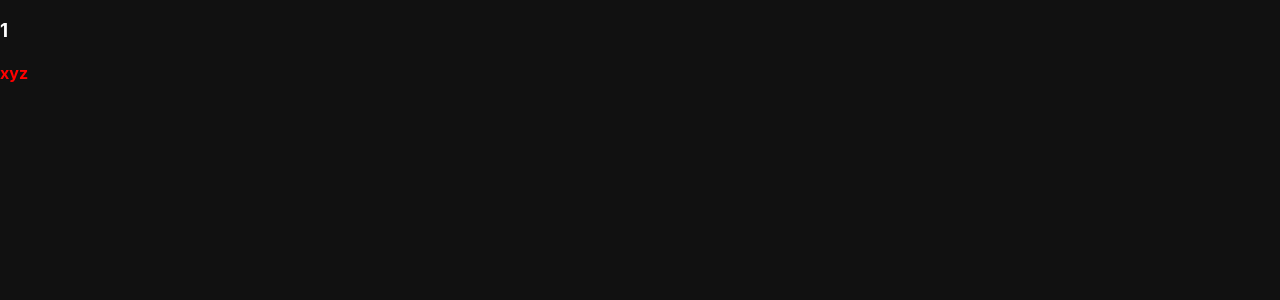
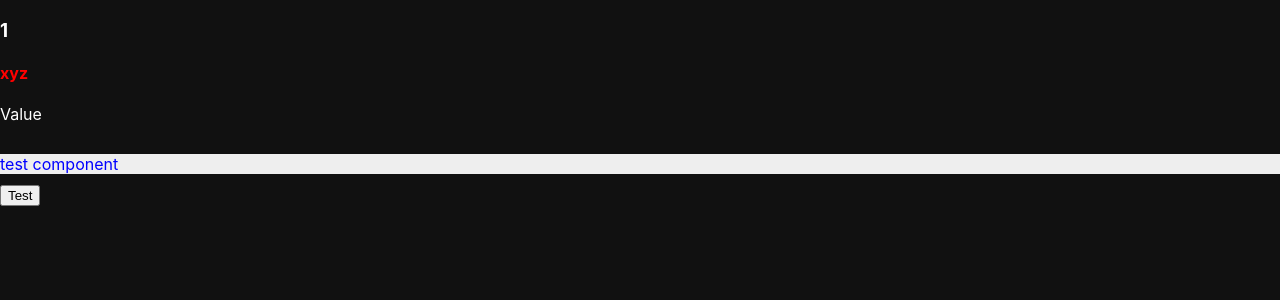
Before and after one commit to lipohong/iBlog, a Next.js app in the folder website/: page /test/1 in a window 1280 px wide. Shown: the top 300 px of the page. Built offline with nearby package versions, Linux system fonts and the light colour scheme.

Commit message:
Add test component for test

```diff
--- /dev/null
+++ b/website/components/TestComponent.tsx
@@ -0,0 +1,52 @@
+import { Component } from 'react';
+
+const style = {
+  value: {
+    marginTop: 20
+  },
+  test: {
+    marginTop: 30,
+    color: 'blue',
+    background: '#eee'
+  }
+}
+
+export class TestComponent extends Component<{ props: object }, { value: string, test: string }> {
+  constructor(props) {
+    super(props);
+    this.state = {
+      value: 'Value',
+      test: 'Test'
+    };
+  }
+
+  componentDidMount() {
+    this.setState({
+      test: 'test component'
+    })
+  }
+
+  componentWillUnmount() {
+  }
+
+  onButtonClick = () => {
+    this.setState({
+      value: 'value component'
+    })
+  }
+
+  render() {
+    const value = this.state.value;
+    const test = this.state.test;
+
+    return (
+      <div>
+        <div style={style.value}>{value}</div>
+        <div style={style.test}>{test}</div>
+        <div style={{marginTop: 10}}>
+          <button onClick={this.onButtonClick}>Test</button>
+        </div>
+      </div>
+    )
+  }
+}
--- a/website/pages/test/[pid].tsx
+++ b/website/pages/test/[pid].tsx
@@ -1,5 +1,8 @@
 import { useEffect, useState } from 'react';
 import { useRouter } from 'next/router';
+
+// components
+import { TestComponent } from '../../components/TestComponent';
 
 
 function TestId() {
@@ -16,6 +19,9 @@ function TestId() {
     <div>
       <h3>{ pid }</h3>
       <h4 style={{ color: 'red' }}>{ id }</h4>
+      <div>
+        <TestComponent />
+      </div>
     </div>
   )
 }
```
